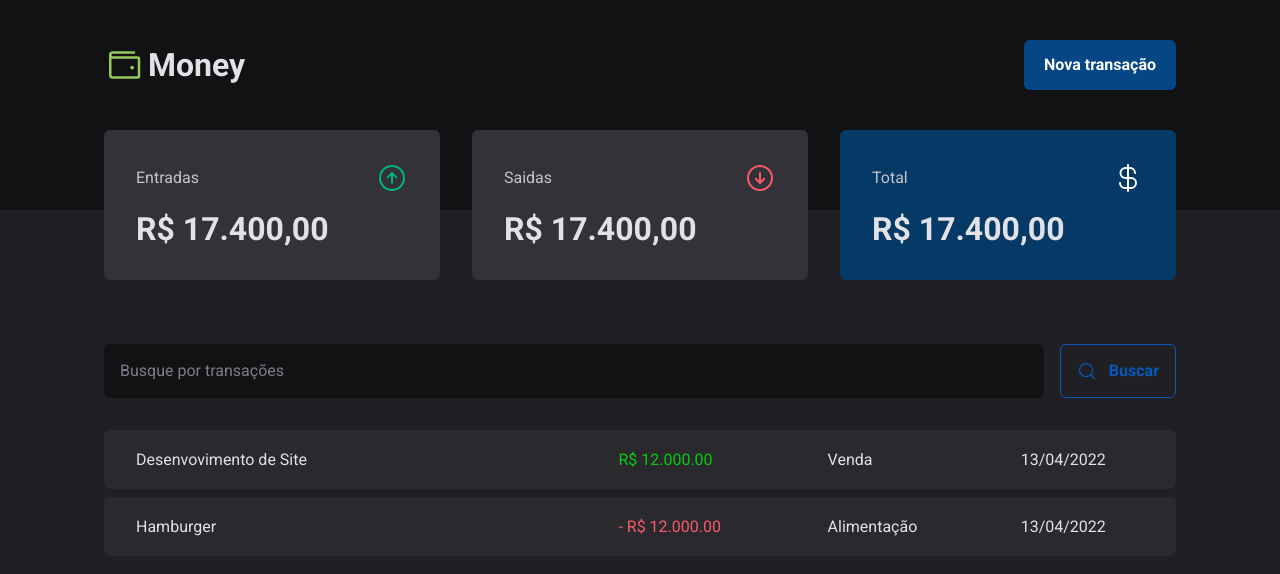
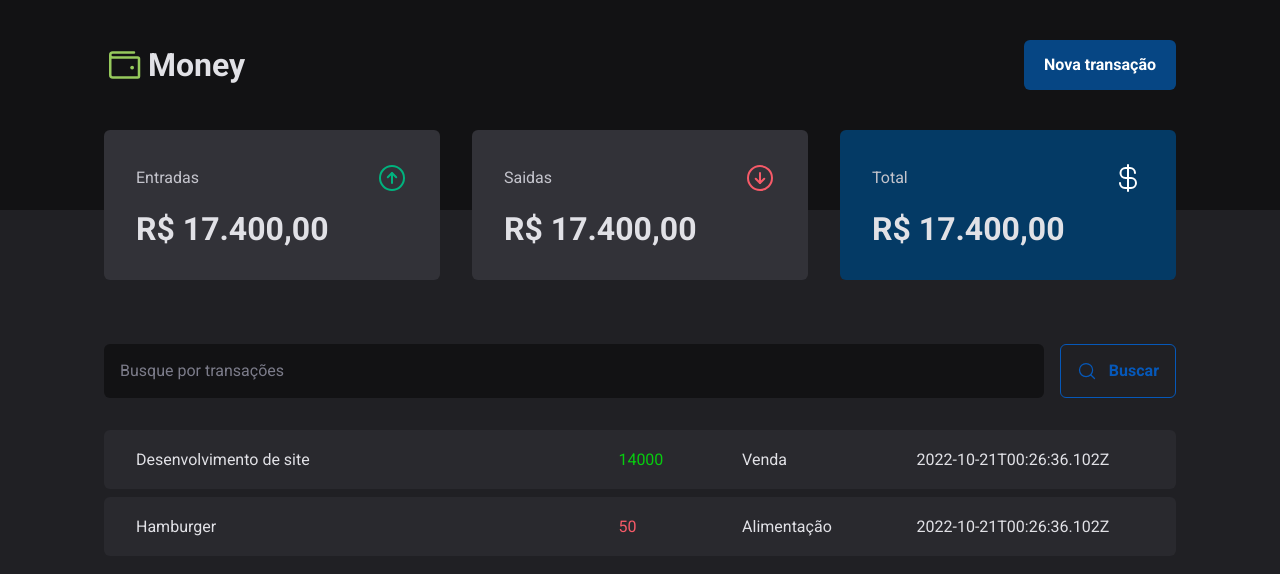
Before and after one commit to IgorGuariroba/money, a React (Vite) app: page / in a window 1280 px wide. Shown: the top 574 px of the page. Built offline with nearby package versions, Linux system fonts and the light colour scheme; data requests are answered from the project's data file.

Commit message:
Conexão com a api

```diff
--- a/package.json
+++ b/package.json
@@ -6,7 +6,8 @@
   "scripts": {
     "dev": "vite",
     "build": "tsc && vite build",
-    "preview": "vite preview"
+    "preview": "vite preview",
+    "dev:server": "json-server test.json -w -d 5000"
   },
   "dependencies": {
     "@radix-ui/react-dialog": "^1.0.2",
@@ -21,6 +22,7 @@
     "@types/react": "^18.0.17",
     "@types/react-dom": "^18.0.6",
     "@vitejs/plugin-react": "^2.1.0",
+    "json-server": "^0.17.0",
     "typescript": "^4.6.4",
     "vite": "^3.1.0"
   }
--- a/src/pages/Transactions/index.tsx
+++ b/src/pages/Transactions/index.tsx
@@ -1,42 +1,60 @@
+import { useEffect, useState } from "react";
 import { Header } from "../../components/Header";
 import { Summary } from "../../components/Summary";
 import { SearchForm } from "./components/SearchForm";
 import { DescriptionComponent, PriceHighlight, TransactionContainer, TransactionTable } from "./styles";
 
+interface Transaction {
+  id: number;
+  description: string;
+  type: 'income' | 'outcome';
+  price: number;
+  category: string;
+  created_at: string;
+}
+
 export function Transactions() {
+
+  const [transactions, setTransactions] = useState<Transaction[]>([])
+
+  async function loadTransactions() {
+    const response = await fetch('http://localhost:3000/transactions')
+    const data = await response.json()
+    setTransactions(data)
+  }
+
+  useEffect(() => {
+    loadTransactions()
+  }, [])
+
+
   return (
     <div>
       <Header />
       <Summary />
+      <TransactionContainer>
+        <SearchForm />
 
-      <TransactionContainer>
-        <SearchForm/>
         <TransactionTable>
           <tbody>
-            <tr>
-              <DescriptionComponent>Desenvovimento de Site</DescriptionComponent>
-              <td>
-                <PriceHighlight variant="income">
-                  R$ 12.000.00
-                </PriceHighlight>
-              </td>
-              <td>Venda</td>
-              <td>13/04/2022</td>
-            </tr>
-            <tr>
-              <DescriptionComponent>Hamburger</DescriptionComponent>
-              <td>
-                <PriceHighlight variant="outcome">
-                  - R$ 12.000.00
-                </PriceHighlight>
-              </td>
-              <td>Alimentação</td>
-              <td>13/04/2022</td>
-            </tr>
+            {transactions.map((transaction) => {
+              return (
+                <tr key={transaction.id}>
+                  <DescriptionComponent>{transaction.description}</DescriptionComponent>
+                  <td>
+                    <PriceHighlight variant={transaction.type}>
+                      {transaction.price}
+                    </PriceHighlight>
+                  </td>
+                  <td>{transaction.category}</td>
+                  <td>{transaction.created_at}</td>
+                </tr>
+              )
+            })}
           </tbody>
         </TransactionTable>
+
       </TransactionContainer>
-
     </div>
   )
 }
--- /dev/null
+++ b/test.json
@@ -0,0 +1,22 @@
+{
+   "transactions": [
+    {
+    "id": 1,
+    "description": "Desenvolvimento de site",
+    "type": "income",
+    "category": "Venda",
+    "price": "14000",
+    "created_at": "2022-10-21T00:26:36.102Z"
+  },
+  {
+    "id": 2,
+    "description": "Hamburger",
+    "type": "outcome",
+    "category": "Alimentação",
+    "price": "50",
+    "created_at": "2022-10-21T00:26:36.102Z"
+  }
+]
+
+
+}
```
Also changed, not shown: 1 other file (tests, documents, lock files or other folders).
